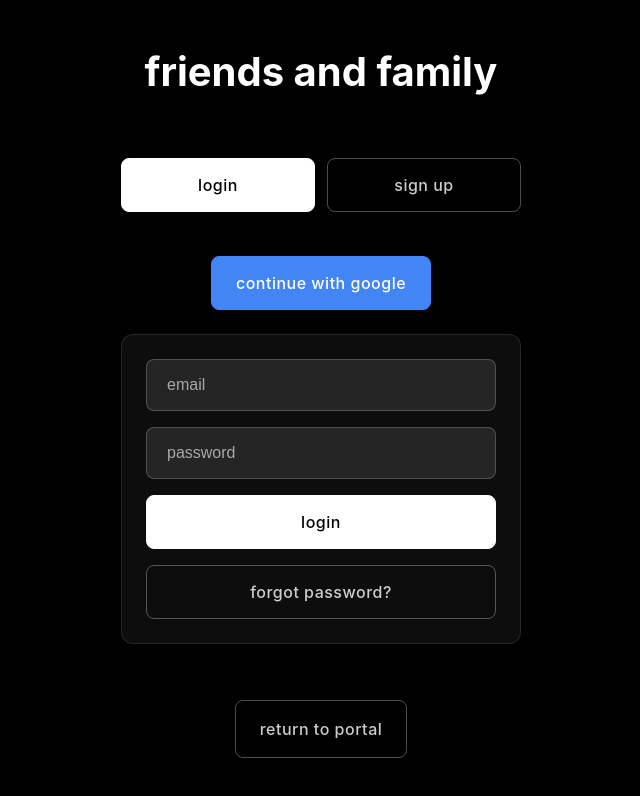
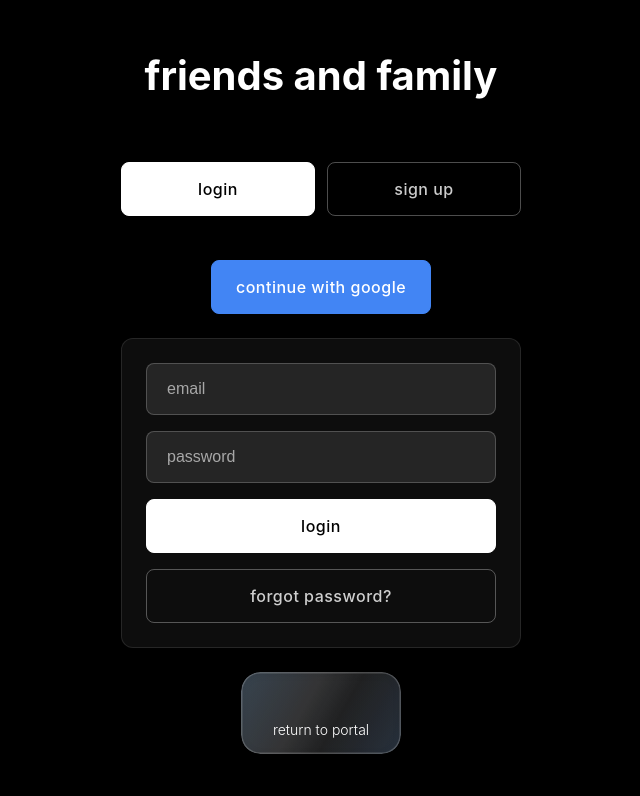
Before and after one commit to whatmorecouldyouneed/wmcyn-online-front-end, a Next.js app: page /login in a window 1280 px wide. Shown: the top 796 px of the page, without its empty margins (319-959 px from the left). Built offline with nearby package versions, Linux system fonts and the light colour scheme; no server answers.

Commit message:
Add liquid glass effect to login page return button
Co-authored-by: jvredmoore <jvredmoore@gmail.com>

```diff
--- a/src/pages/login.tsx
+++ b/src/pages/login.tsx
@@ -3,6 +3,7 @@ import { useRouter } from 'next/router';
 import { useAuth } from '../contexts/AuthContext';
 import Link from 'next/link';
 import styles from '../styles/Index.module.scss';
+import LiquidGlassEffect from '../components/ui/LiquidGlassEffect';
 
 export default function Login() {
   const router = useRouter();
@@ -168,9 +169,11 @@ export default function Login() {
           )}
         </form>
 
-        <Link href="/" className={`${styles.submitButton} ${styles.secondaryButton}`} style={{ marginTop: '2rem', textAlign: 'center', display: 'block' }}>
-          return to portal
-        </Link>
+        <LiquidGlassEffect>
+          <Link href="/" className={styles.ctaButton} style={{ marginTop: '2rem', textAlign: 'center', display: 'block' }}>
+            return to portal
+          </Link>
+        </LiquidGlassEffect>
       </div>
     </div>
   );
```
